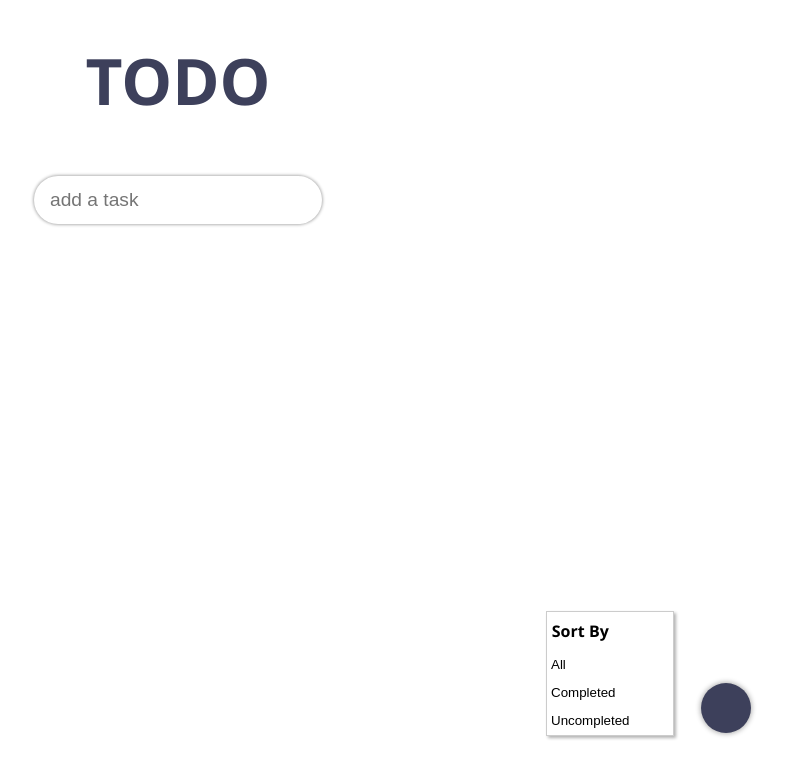
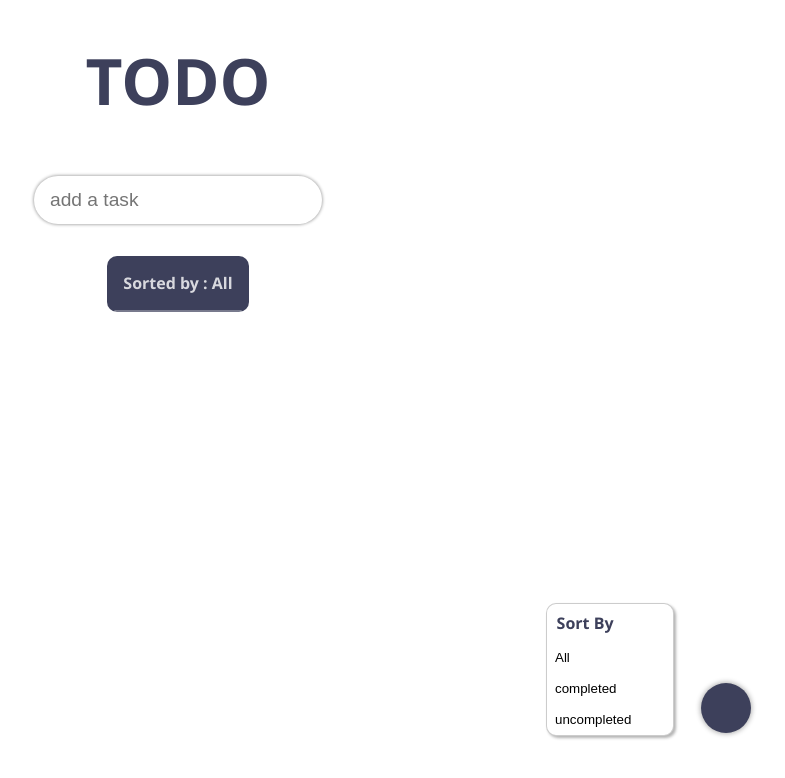
Before and after one commit to boedegoat/todo-reactjs, a React (Create React App) app: page / in a window 1280 px wide. Both pictures are taken after a click on the button 1188 px from the left and 708 px from the top of the page. Shown: the top 778 px of the page, without its empty margins (462-1247 px from the left). Built offline with nearby package versions, Linux system fonts and the light colour scheme; some icons are missing; a web font is replaced by a local one.

Commit message:
optimisasi fitur sort

```diff
--- a/src/App.js
+++ b/src/App.js
@@ -7,6 +7,7 @@ const App = () => {
   // States
   const [input, setInput] = useState('')
   const [todos, setTodos] = useState([])
+  const [todosFilter, setTodosFilter] = useState('all')
 
   // functions
   function saveToLocal() {
@@ -40,8 +41,8 @@ const App = () => {
       </header>
       {/* mengoper function ke component di file lain */}
       <Form setInput={setInput} setTodos={setTodos} todos={todos} input={input} />
-      <TodoList todos={todos} setTodos={setTodos} />
-      <Menu todos={todos} setTodos={setTodos} />
+      <TodoList todos={todos} setTodos={setTodos} todosFilter={todosFilter} />
+      <Menu todos={todos} setTodos={setTodos} todosFilter={todosFilter} setTodosFilter={setTodosFilter} />
     </React.Fragment>
   )
 }
--- a/src/components/Menu.js
+++ b/src/components/Menu.js
@@ -2,7 +2,7 @@ import React, { useEffect, useRef } from 'react'
 
 const Menu = (props) => {
   // Props and state
-  const { todos, setTodos } = props
+  const { todos, setTodos, todosFilter, setTodosFilter } = props
   const menuBox = useRef(null)
 
   // Functions
@@ -24,6 +24,7 @@ const Menu = (props) => {
     const filter = e.target.innerText.toLowerCase()
     switch (filter) {
       case 'all':
+        setTodosFilter('all')
         setTodos(
           [...todos].map((todo) => {
             return {
@@ -35,6 +36,7 @@ const Menu = (props) => {
         break
 
       case 'completed':
+        setTodosFilter('completed')
         setTodos(
           [...todos].map((todo) => {
             if (!todo.completed) {
@@ -53,7 +55,7 @@ const Menu = (props) => {
         break
 
       case 'uncompleted':
-        console.log('uncompleted')
+        setTodosFilter('uncompleted')
         setTodos(
           [...todos].map((todo) => {
             if (todo.completed) {
@@ -81,13 +83,31 @@ const Menu = (props) => {
       <div className='menu-box' ref={menuBox}>
         <p className='menu-box-header'>Sort By</p>
         <button className='menu-box-option' onClick={filterHandler}>
-          All
+          {todosFilter === 'all' ? (
+            <>
+              All <i className='im im-check-mark active'></i>
+            </>
+          ) : (
+            'all'
+          )}
         </button>
         <button className='menu-box-option' onClick={filterHandler}>
-          Completed
+          {todosFilter === 'completed' ? (
+            <>
+              Completed <i className='im im-check-mark active'></i>
+            </>
+          ) : (
+            'completed'
+          )}
         </button>
         <button className='menu-box-option' onClick={filterHandler}>
-          Uncompleted
+          {todosFilter === 'uncompleted' ? (
+            <>
+              Uncompleted <i className='im im-check-mark active'></i>
+            </>
+          ) : (
+            'uncompleted'
+          )}
         </button>
       </div>
     </div>
--- a/src/components/TodoList.js
+++ b/src/components/TodoList.js
@@ -2,7 +2,7 @@ import React, { useEffect } from 'react'
 
 const TodoList = (props) => {
   // State and props
-  const { todos, setTodos } = props
+  const { todos, setTodos, todosFilter } = props
 
   // Functions
   function checkHandler(e) {
@@ -45,10 +45,16 @@ const TodoList = (props) => {
     setTodos([...todos].filter((todo) => todo.text !== name))
   }
 
+  function capitalize(str) {
+    return str[0].toUpperCase() + str.substring(1)
+  }
+
   // JSX
   return (
     <div className='container'>
       <ul className='list'>
+        <p className='sorted-by'>Sorted by : {capitalize(todosFilter)}</p>
+        <hr className='break-line' />
         {todos.map((todo) => {
           if (todo.show) {
             return (
--- a/src/style.css
+++ b/src/style.css
@@ -78,6 +78,22 @@ header {
   list-style: none;
 }
 
+.sorted-by {
+  color: #fff;
+  font-weight: bold;
+  margin: 1em;
+  opacity: 0.8;
+  transition: 0.2s;
+}
+
+.break-line {
+  width: 90%;
+  margin: 0 auto;
+  border: 1px solid white;
+  opacity: 0.3;
+  border-radius: 30px;
+}
+
 .item {
   margin: 1em;
   display: flex;
@@ -154,6 +170,7 @@ header {
   right: 0;
   margin: 0 9em 4em 0;
   box-shadow: 2px 2px 3px rgba(0, 0, 0, 0.3);
+  border-radius: 10px;
   display: none;
 }
 
@@ -163,8 +180,9 @@ header {
 
 .menu-box-header {
   font-weight: bold;
-  padding: 0.5em 0.3em;
+  padding: 0.5em 0.6em;
   pointer-events: none;
+  color: var(--primary);
 }
 
 .menu-box-option {
@@ -172,7 +190,11 @@ header {
   border: none;
   outline: none;
   display: flex;
-  padding: 0.5em 0.3em;
+  padding: 0.6em;
+}
+.active {
+  font-size: 14px;
+  margin-left: auto;
 }
 
 .menu-box-option:hover {
```
